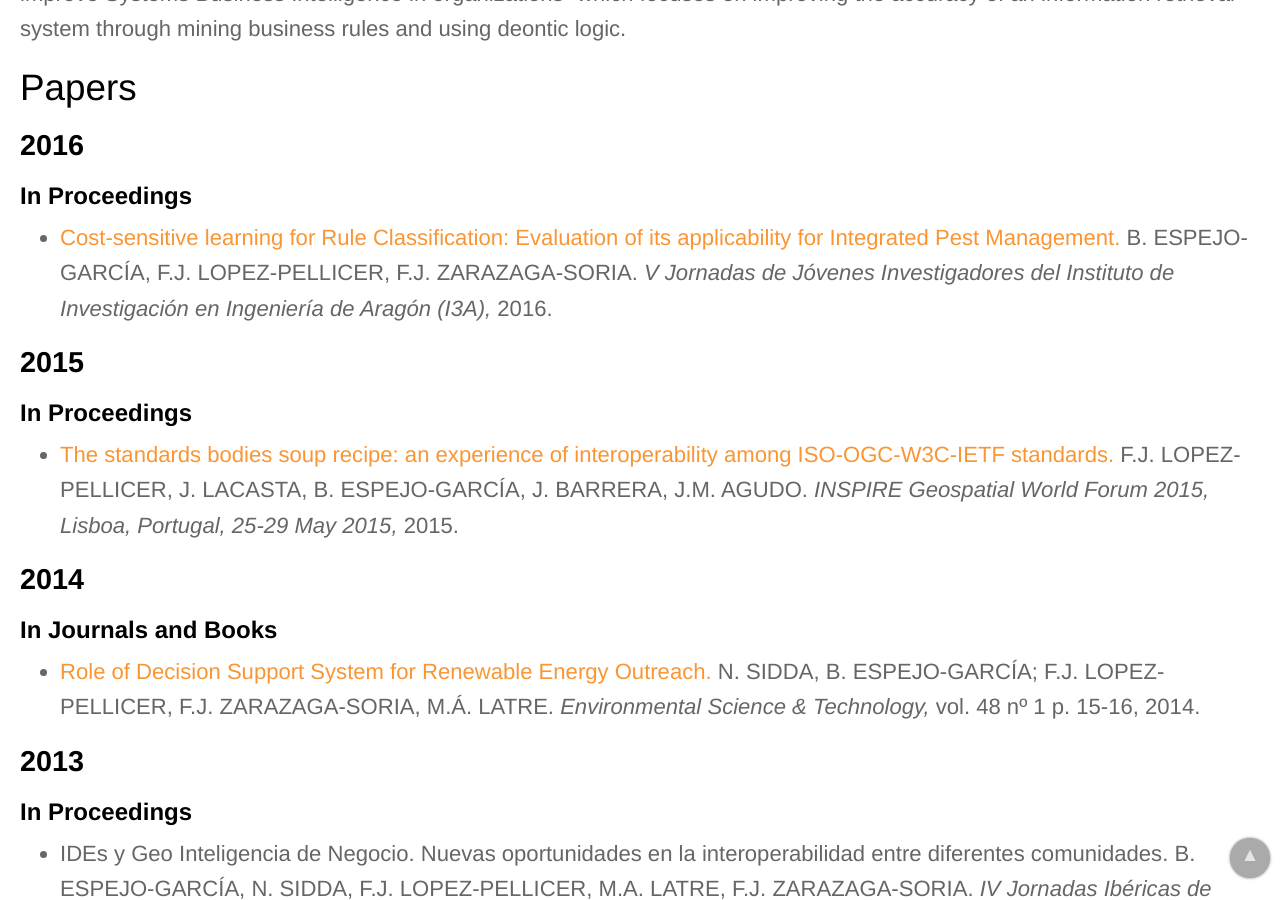
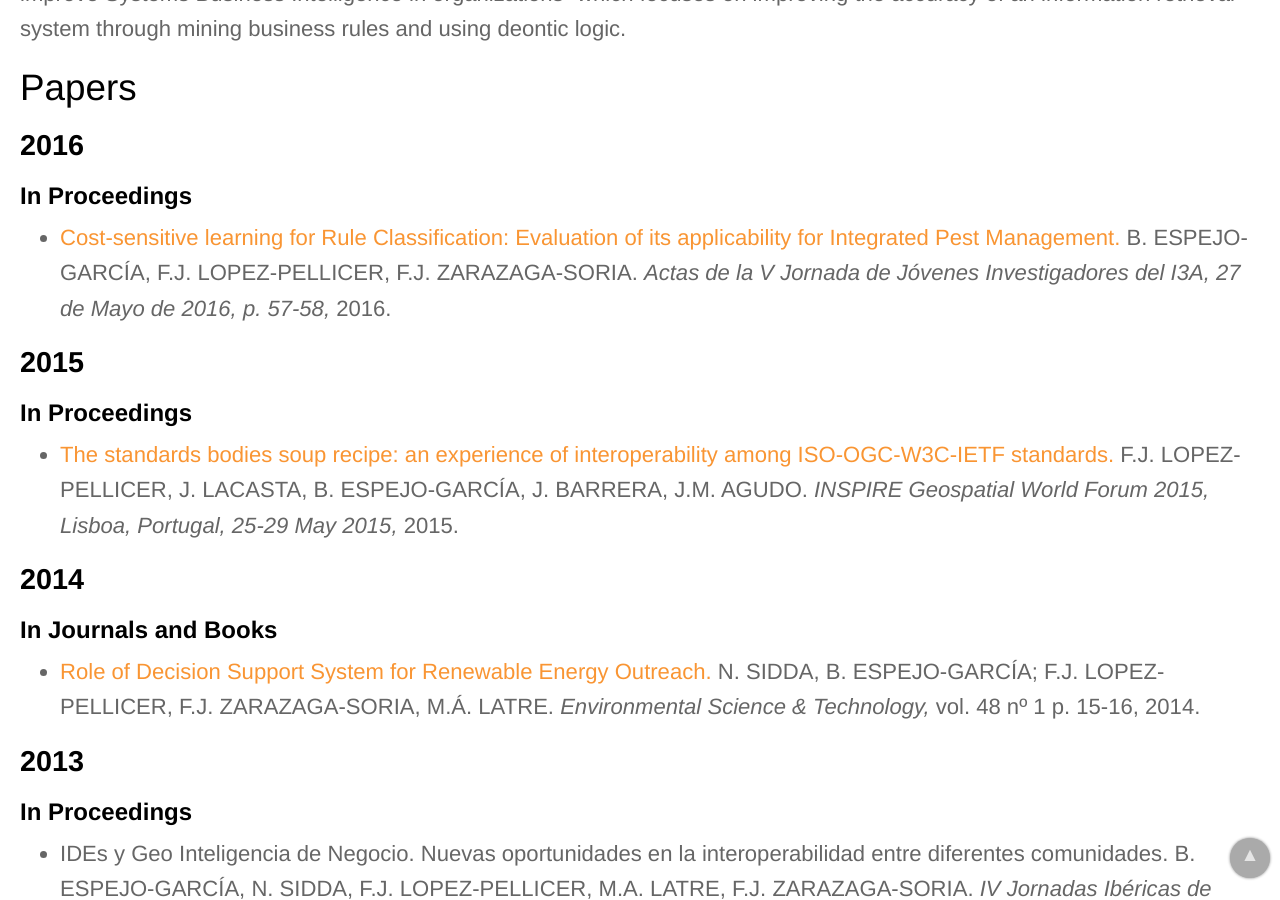
Before and after one commit to IAAA-Lab/IAAA-Lab.github.io, a Jekyll site: the page built from _staff/borjaeg.md, in a window 1280 px wide and 900 px high, scrolled down 751 px. Built offline with Jekyll 4.4.1, drawn with Linux system fonts in a browser that asks for light colours.

Commit message:
Update papers.yml

```diff
--- a/_data/papers.yml
+++ b/_data/papers.yml
@@ -106,7 +106,7 @@
 - title: "Cost-sensitive learning for Rule Classification: Evaluation of its applicability for Integrated Pest Management"
   url: https://papiro.unizar.es/ojs/index.php/jji3a/article/view/1617
   authors: B. ESPEJO-GARCÍA, F.J. LOPEZ-PELLICER, F.J. ZARAZAGA-SORIA
-  publication_conference: "V Jornadas de Jóvenes Investigadores del Instituto de Investigación en Ingeniería de Aragón (I3A)"
+  publication_conference: "Actas de la V Jornada de Jóvenes Investigadores del I3A, 27 de Mayo de 2016, p. 57-58"
   year: 2016
 # -------------------
 - title: "Quality assessment for semantically close geographical properties. PhD Dissertation"
```
